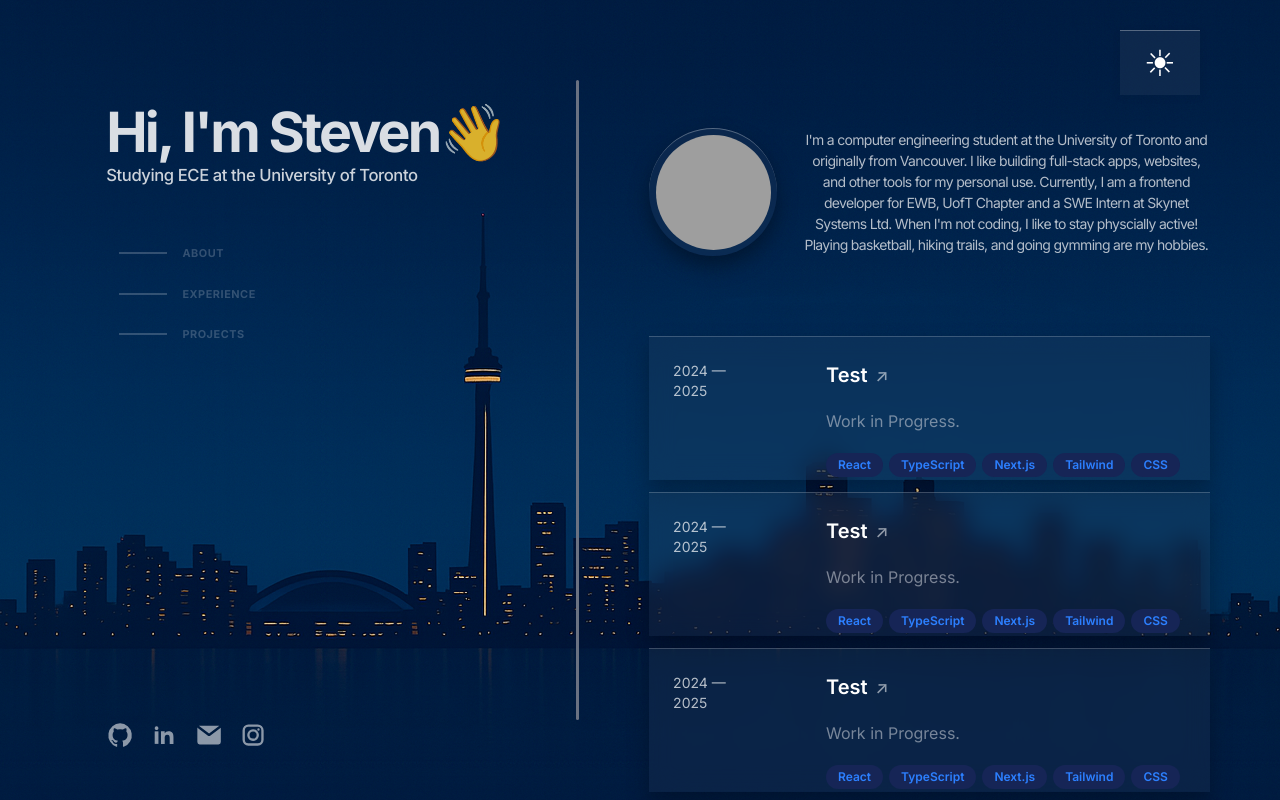
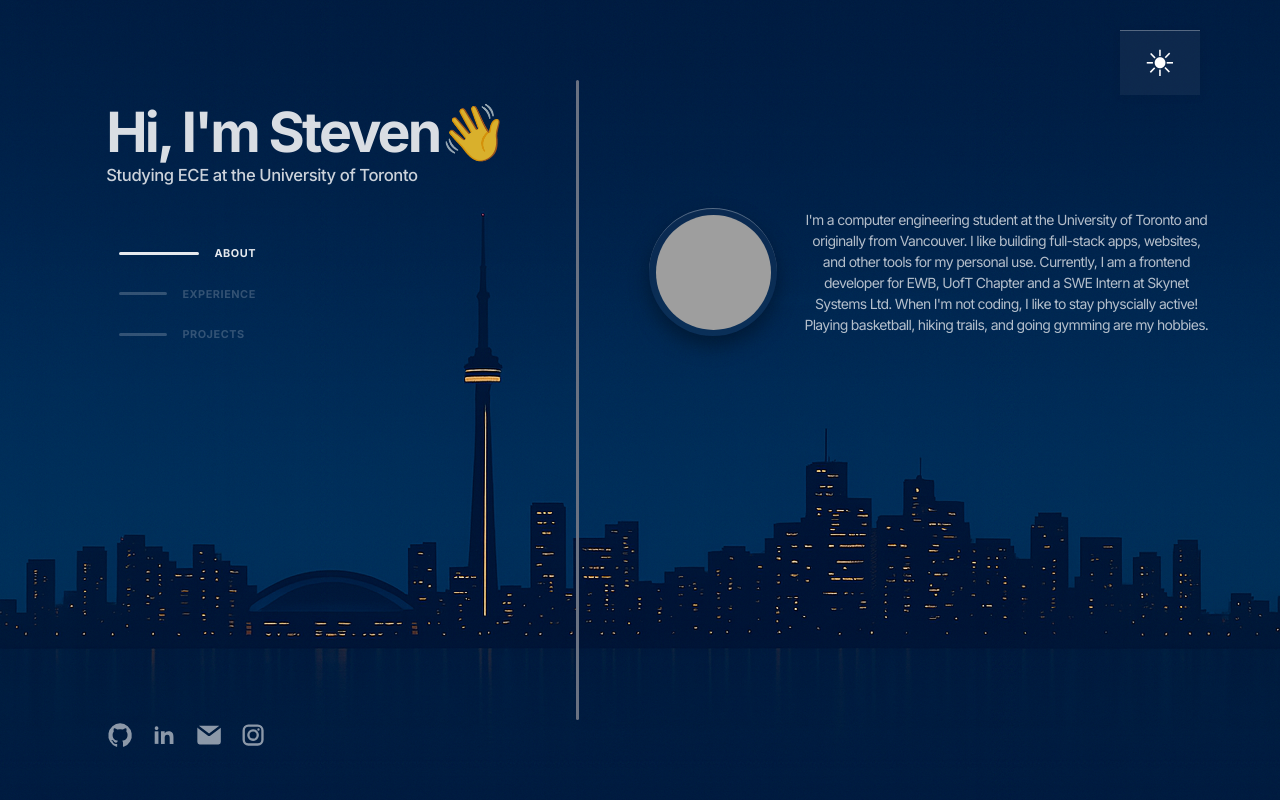
Before and after one commit to stev-jz/website, a Next.js app: page / in a window 1280 px wide. Built offline with nearby package versions, Linux system fonts and the light colour scheme; grey boxes are pictures that could not be loaded.

Commit message:
added right panel spacing. added intersection observer for menu

```diff
--- a/src/components/Menu.tsx
+++ b/src/components/Menu.tsx
@@ -1,74 +1,88 @@
+import { useEffect, useMemo, useState } from "react";
+import Link from "next/link";
+
+type Item = { id: "about" | "experience" | "projects"; label: string };
 
 export default function MenuList(){
+    const items: Item[] = useMemo(
+        () => [
+        { id: "about", label: "ABOUT" },
+        { id: "experience", label: "EXPERIENCE" },
+        { id: "projects", label: "PROJECTS" },
+        ],
+        []
+    );
+
+    const [active, setActive] = useState<Item["id"]>("about");
+
+useEffect(() => {
+  const targets = ["about","experience","projects"]
+    .map(id => document.getElementById(id))
+    .filter(Boolean) as Element[];
+
+  if (targets.length === 0) return;
+
+  const observer = new IntersectionObserver(
+    entries => {
+      // prefer the entry whose center is most visible
+      const visible = entries
+        .filter(e => e.isIntersecting)
+        .sort((a, b) => (b.intersectionRatio ?? 0) - (a.intersectionRatio ?? 0))[0];
+      if (visible?.target?.id) setActive(visible.target.id as any);
+    },
+    {
+      // use viewport as root (no `root` passed)
+      rootMargin: "-45% 0px -45% 0px", // “active” when the section crosses the middle band
+      threshold: 0.01,
+    }
+  );
+
+  targets.forEach(t => observer.observe(t));
+  return () => observer.disconnect();
+}, []);
+
     return(
-        <nav className="pl-[1vw] pt-[4.5vw] flex flex-col gap-6">
-            <a href="#about" className="cursor-pointer w-fit group flex items-center gap-[1.2vw]">
-                <span
-                className="
-                    inline-block
-                    w-[3rem]
-                    group-hover:w-[clamp(5rem,10cqw,8rem)]
-                    border-t-2 border-current/20
-                    group-hover:border-current/70 dark:group-hover:border-white/90
-                    transition-all duration-300
-                "
-                />
-                <span
-                    className="
-                    text-[clamp(0.8vw,2.6cqw,0.85vw)]
-                    tracking-wider
-                    font-bold
-                    transition-colors duration-200
+    <nav className="pl-[1vw] pt-[4.5vw] flex flex-col gap-6" aria-label="Section menu">
+      {items.map(({ id, label }) => {
+        const isActive = active === id;
 
-                    dark:text-white/20 dark:group-hover:text-white/90
-                    group-hover:text-black/70 text-black/40 ">ABOUT</span>
-            </a>
-            <a href="#experience" className="cursor-pointer w-fit group flex items-center gap-[1.2vw]">
-                <span
-                className="
-                    inline-block
-                    w-[3rem]
-                    group-hover:w-[clamp(5rem,10cqw,8rem)]
-                    border-t-2 border-current/20
-                    group-hover:border-current/70 dark:group-hover:border-white/90
-                    transition-all duration-300
-                "
-                />
-                <span
-                    className="
-                    text-[clamp(0.8vw,2.6cqw,0.85vw)]
-                    tracking-wider
-                    align-middle
-                    font-bold
-                    transition-colors duration-200
-
-                    dark:text-white/20 dark:group-hover:text-white/90
-                    group-hover:text-black/70 text-black/40 ">EXPERIENCE</span>
-            </a>
-            <a href="#projects" className="cursor-pointer w-fit group flex items-center gap-[1.2vw]">
-                <span
-                className="
-                    inline-block
-                    w-[3rem]
-                    group-hover:w-[clamp(5rem,10cqw,8rem)]
-                    border-t-2 border-current/20
-                    group-hover:border-current/70 dark:group-hover:border-white/90
-                    transition-all duration-300
-                "
-                />
-
-                <span
-                    className="
-                    text-[clamp(0.8vw,2.6cqw,0.85vw)]
-                    tracking-wider
-                    align-middle
-                    font-bold
-                    transition-colors duration-200
-
-                    dark:text-white/20 dark:group-hover:text-white/90
-                    group-hover:text-black/70 text-black/40 ">PROJECTS</span>
-            </a>
-
-        </nav>
+        return (
+          <Link
+            key={id}
+            href={`#${id}`}
+            aria-current={isActive ? "true" : undefined}
+            className="cursor-pointer w-fit group flex items-center gap-[1.2vw]"
+          >
+            <span
+              className={[
+                // base line
+                "inline-block lg:border-t-3 md:border-t-2 border-current/20 rounded-full transition-all duration-300",
+                // base width
+                "w-[3rem]",
+                // hover state (kept from your version)
+                "group-hover:w-[clamp(5rem,10cqw,8rem)] group-hover:border-current/70 dark:group-hover:border-white/90",
+                // ACTIVE state
+                isActive
+                  ? "w-[clamp(5rem,10cqw,8rem)] border-current/70 dark:border-white/90"
+                  : "",
+              ].join(" ")}
+            />
+            <span
+              className={[
+                "text-[clamp(0.8vw,2.6cqw,0.85vw)] tracking-wider font-bold transition-colors duration-200",
+                // default (inactive)
+                "text-black/40 dark:text-white/20",
+                // hover
+                "group-hover:text-black/70 dark:group-hover:text-white/90",
+                // ACTIVE
+                isActive ? "text-black/70 dark:text-white/90" : "",
+              ].join(" ")}
+            >
+              {label}
+            </span>
+          </Link>
+        );
+      })}
+    </nav>
     );
 }
--- a/src/components/RightPanel.tsx
+++ b/src/components/RightPanel.tsx
@@ -5,12 +5,15 @@ import Projects from "@/app/sections/projects";
 
 export default function RightPanel(){
     return(
-        <div className="container-type-inline flex flex-col items-center">
-            <div className="w-[clamp(30vw,80cqw,45vw)]">
-                <About/>
-                <Experience/>
-                <Projects/>
-            </div>
-        </div>
+<div
+  id="right-panel"
+  className="container-type-inline flex flex-col items-center overflow-y-auto h-screen scroll-smooth"
+>
+  <div className="w-[clamp(30vw,80cqw,45vw)]">
+    <section id="about" className="min-h-[85vh] pt-[10vh]"><About/></section>
+    <section id="experience" className="min-h-[85vh] pt-[10vh]"><Experience/></section>
+    <section id="projects" className="min-h-[85vh] pt-[10vh]"><Projects/></section>
+  </div>
+</div>
     );
 }
```
